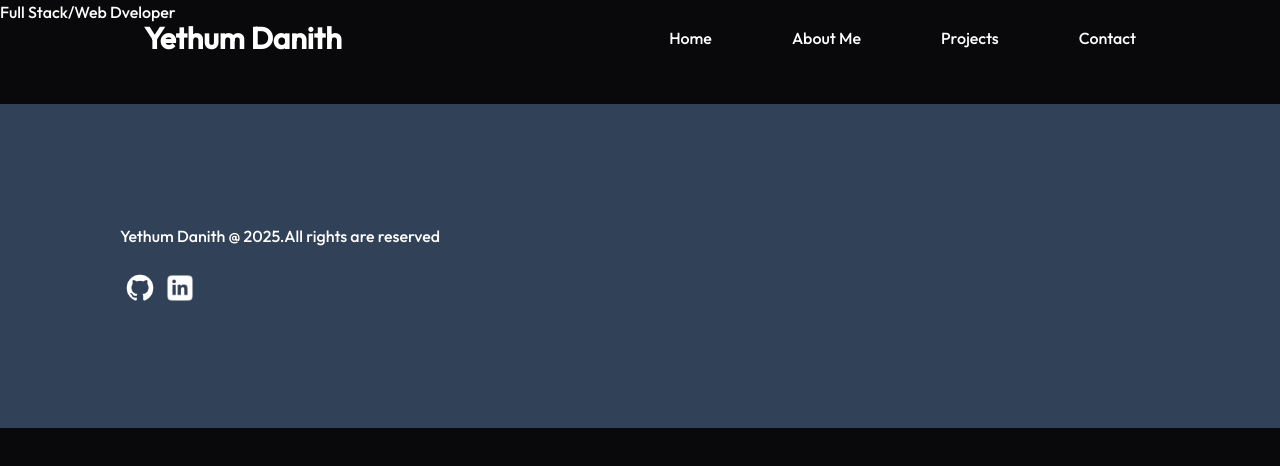
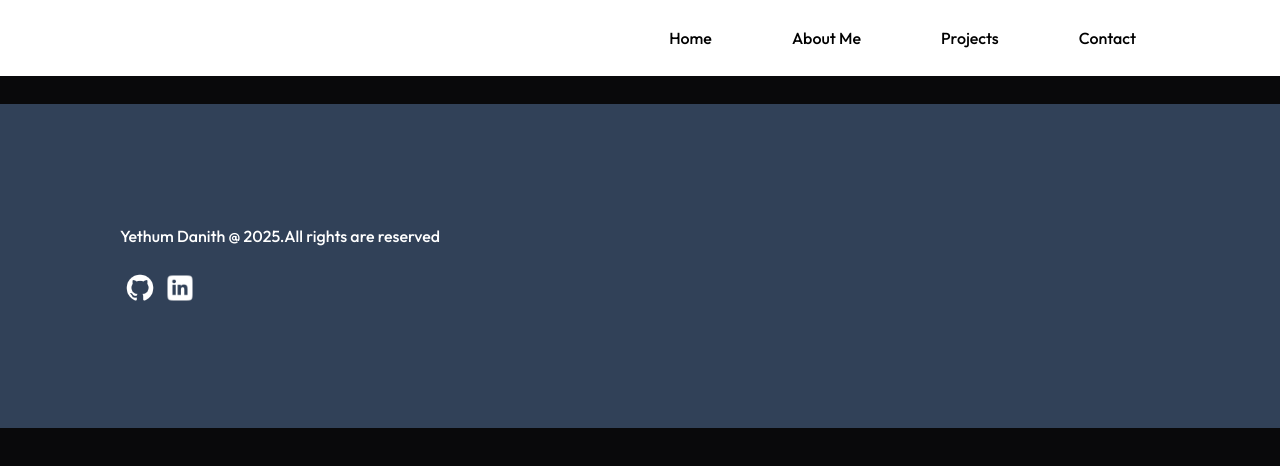
Before and after one commit to danith11/portfiloYD, a React (Vite) app: page / in a window 1280 px wide. Shown: the top 466 px of the page. Built offline with nearby package versions, Linux system fonts and the light colour scheme.

Commit message:
Navbar updated

```diff
--- a/src/components/Navbar.jsx
+++ b/src/components/Navbar.jsx
@@ -10,7 +10,7 @@ const Navbar = () => {
     { name: "Contact", path: "/Contact" },
   ];
   return (
-    <div className="flex justify-between z-999 overflow-hidden fixed w-full items-center px-6 md:px-16 lg:px-36 py-5 ">
+    <div className="flex justify-between z-999 overflow-hidden fixed w-full items-center px-6 md:px-16 lg:px-36 py-5 bg-white ">
       <div className="cursor-pointer">
         <a href="/">
           <p className="font-bold text-3xl">Yethum Danith</p>
@@ -22,7 +22,7 @@ const Navbar = () => {
           <a
             key={index}
             href={item.path}
-            className="text-white hover:text-slate-300 duration-300 transition-colors ease-in-out"
+            className="text-black hover:text-slate-600 duration-300 transition-colors ease-in-out"
           >
             {item.name}
           </a>
```
